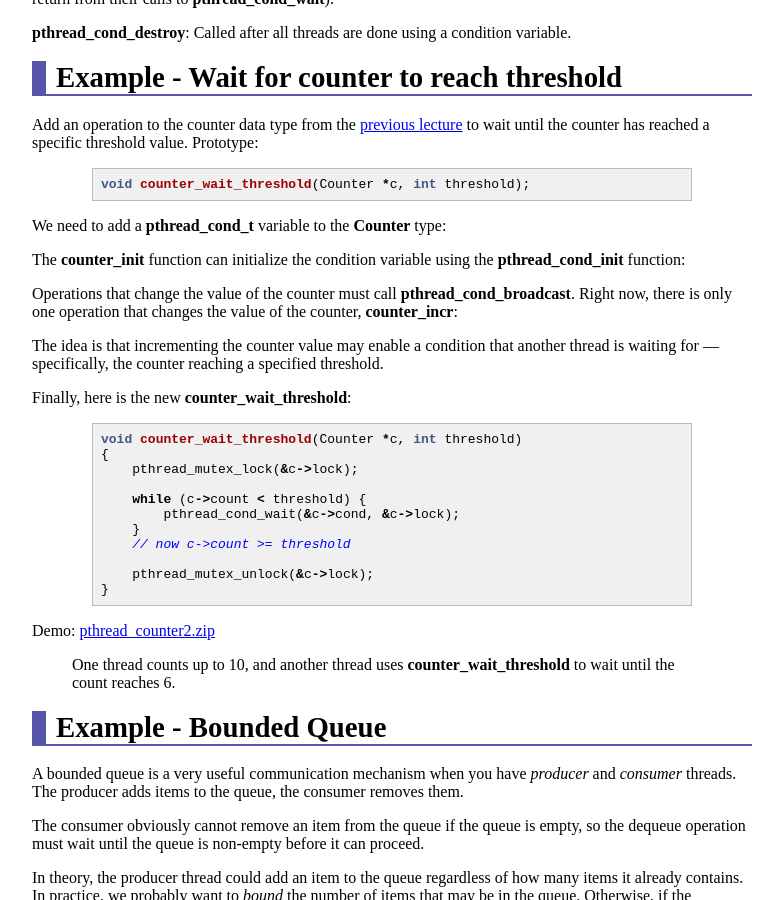
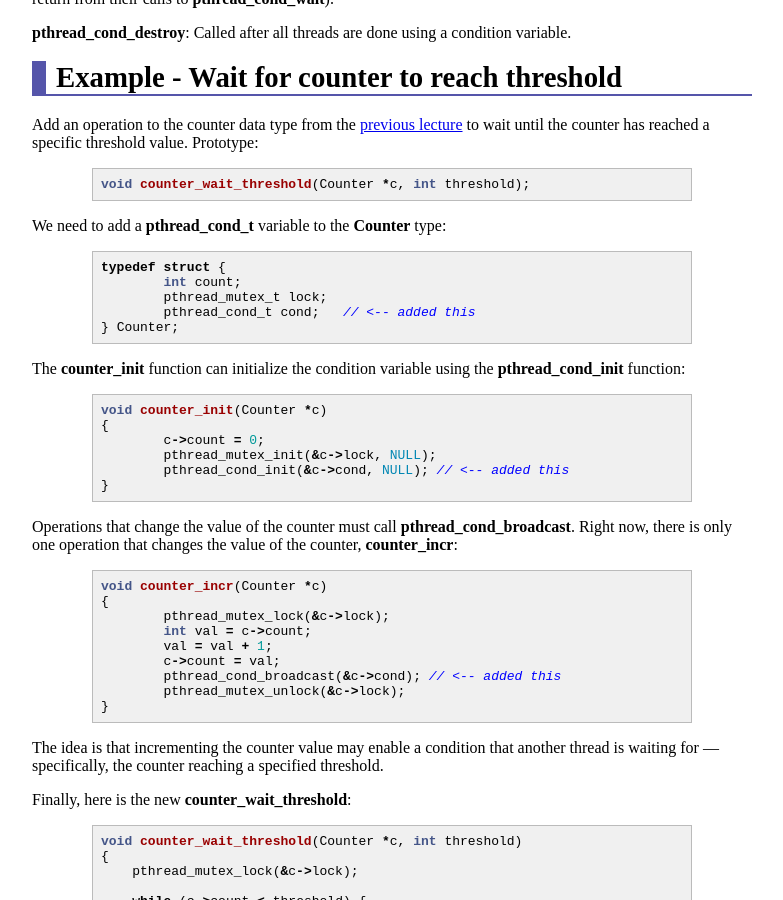
Before and after one commit to ycpcs/cs365-spring2015, a Jekyll site: the page built from lectures/lecture10.md, in a window 1280 px wide and 900 px high, scrolled down 731 px. Shown: the whole window, without its empty margins (248-1031 px from the left). Built offline with Jekyll 4.4.1, drawn with Linux system fonts in a browser that asks for light colours; Markdown is read by kramdown in place of the engine named in the settings.

Commit message:
fix missing code snippets

```diff
--- a/lectures/lecture10.md
+++ b/lectures/lecture10.md
@@ -49,9 +49,38 @@ void counter_wait_threshold(Counter *c, int threshold);
 
 We need to add a **pthread\_cond\_t** variable to the **Counter** type:
 
+{% highlight cpp %}
+typedef struct {
+        int count;
+        pthread_mutex_t lock;
+        pthread_cond_t cond;   // <-- added this
+} Counter;
+{% endhighlight %}
+
 The **counter\_init** function can initialize the condition variable using the **pthread\_cond\_init** function:
 
+{% highlight cpp %}
+void counter_init(Counter *c)
+{
+        c->count = 0;
+        pthread_mutex_init(&c->lock, NULL);
+        pthread_cond_init(&c->cond, NULL); // <-- added this
+}
+{% endhighlight %}
+
 Operations that change the value of the counter must call **pthread\_cond\_broadcast**. Right now, there is only one operation that changes the value of the counter, **counter\_incr**:
+
+{% highlight cpp %}
+void counter_incr(Counter *c)
+{
+        pthread_mutex_lock(&c->lock);
+        int val = c->count;
+        val = val + 1;
+        c->count = val;
+        pthread_cond_broadcast(&c->cond); // <-- added this
+        pthread_mutex_unlock(&c->lock);
+}
+{% endhighlight %}
 
 The idea is that incrementing the counter value may enable a condition that another thread is waiting for — specifically, the counter reaching a specified threshold.
 
```
